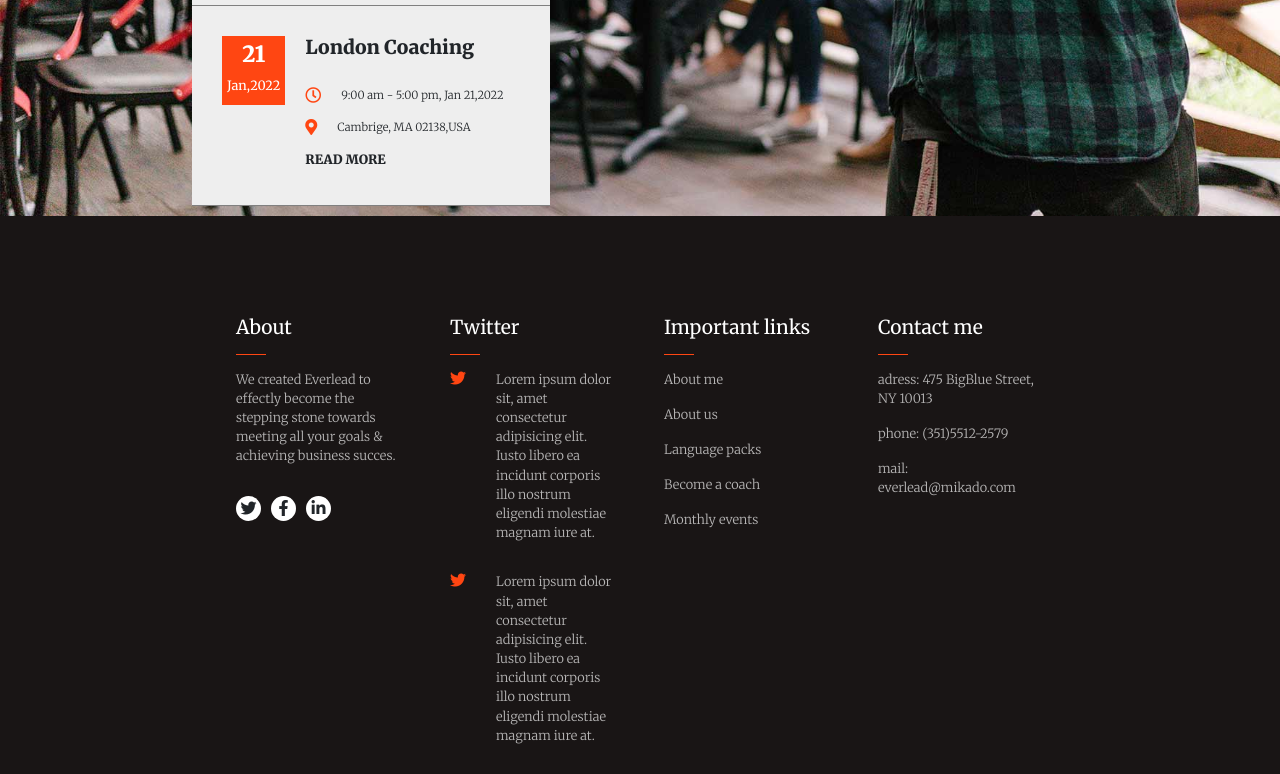
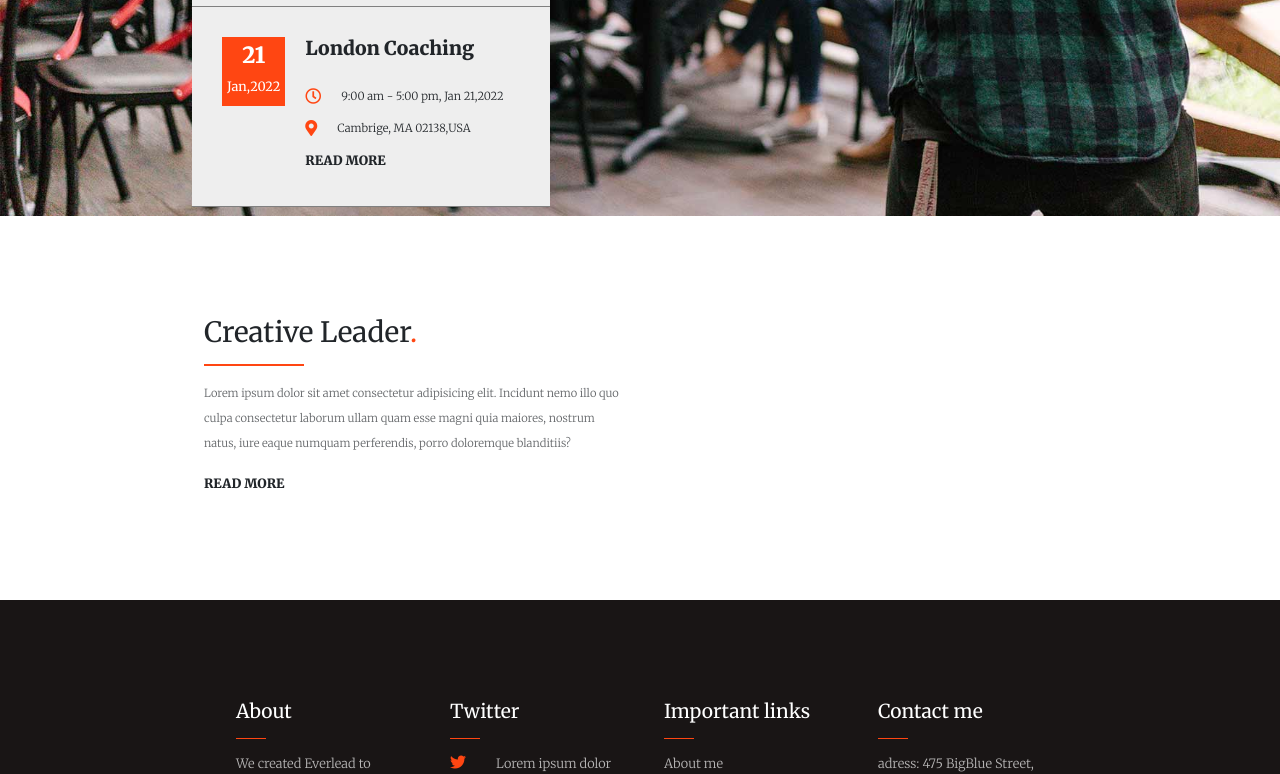
Before and after one commit to gualtierigio/proj-html-vuejs, a Vue app: page / in a window 1280 px wide. Shown: the part 2938-3712 px from the top of the page. Built offline with nearby package versions, Linux system fonts and the light colour scheme; a web font is replaced by a local one.

Commit message:
creative leader almost done

```diff
--- /dev/null
+++ b/src/components/CreativeLeader.vue
@@ -0,0 +1,57 @@
+<template>
+    <div class="page-wrap">
+        <div class="container">
+            <div class="row">
+                <div class="col-6">
+                    <h3>Creative Leader<span class="red-dot">.</span></h3>
+                    <div class="red-line"></div>
+                    <p>Lorem ipsum dolor sit amet consectetur adipisicing elit. Incidunt nemo illo quo culpa consectetur laborum ullam quam esse magni quia maiores, nostrum natus, iure eaque numquam perferendis, porro doloremque blanditiis?</p>
+                    <h5 class="more">read more</h5>
+                </div>
+            </div>
+        </div>
+    </div>
+</template>
+
+<script>
+export default {
+    name: 'Bickford',
+}
+</script>
+
+<style scoped lang="scss">
+@import '../style/general.scss';
+@import '../style/variables.scss';
+
+.page-wrap{
+  width: 70%;
+  padding: 100px 0;
+  margin: 0 auto;
+}
+
+.red-line{
+  width: 100px;
+  height: 2px;
+  background-color: $red-color;
+  margin: 15px 0;
+}
+
+.more{
+    font-size: 0.8rem;
+    font-weight: bold;
+    text-transform: uppercase;
+}
+
+p{
+    font-size: 0.7rem;
+    font-weight: 300;
+    opacity: 0.7;
+    margin-bottom: 20px;
+    line-height: 25px;
+}
+
+.red-dot{
+  color: $red-color;
+}
+
+</style>
--- a/src/components/Events.vue
+++ b/src/components/Events.vue
@@ -5,6 +5,7 @@
                 <div class="events-title">
                     <h2>Upcoming Events</h2>
                 </div>
+                <div class="border-shadow"></div>
                 <div v-for="(element, index) in propEvents" :key="index" class="appointment d-flex">
                     <div class="data">
                         <h6>{{element.day}}</h6>
@@ -121,6 +122,15 @@ export default {
     }
 }
 
+.border-shadow{
+    width: 100%;
+    height: 1px;
+    background-color: $white-color-5;
+    box-shadow: 5px  5px 5px #dedede,
+              -5px -5px 5px #dedede,
+               5px -5px 5px #dedede,
+              -5px  5px 5px #dedede;
+}
 
 
 </style>
--- a/src/components/FooterAbout.vue
+++ b/src/components/FooterAbout.vue
@@ -43,6 +43,12 @@ export default {
   }
 }
 
+.social-custom:hover{
+  background-color: $red-color;
+  opacity: 0.7;
+  cursor: pointer;
+}
+
 h3{
   color: $total-white;
   font-size: 1.2rem;
--- a/src/components/Main.vue
+++ b/src/components/Main.vue
@@ -6,6 +6,9 @@
         <Bickford />
       </div>
       <Events :propEvents="events"/>
+      <div>
+        <CreativeLeader />
+      </div>
     </main>
 </template>
 
@@ -13,13 +16,15 @@
 import OurSpecialties from './OurSpecialties.vue';
 import Bickford from './Bickford.vue';
 import Events from './Events.vue';
+import CreativeLeader from './CreativeLeader.vue';
 
 export default {
   name: "Main",
   components: {
     OurSpecialties,
     Bickford,
-    Events
+    Events,
+    CreativeLeader
   },
   data() {
     return {
```
